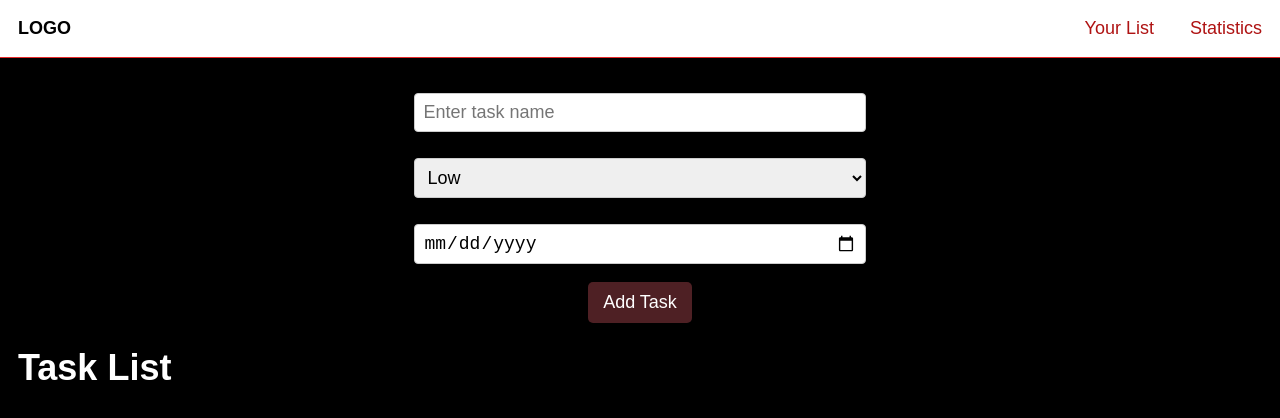
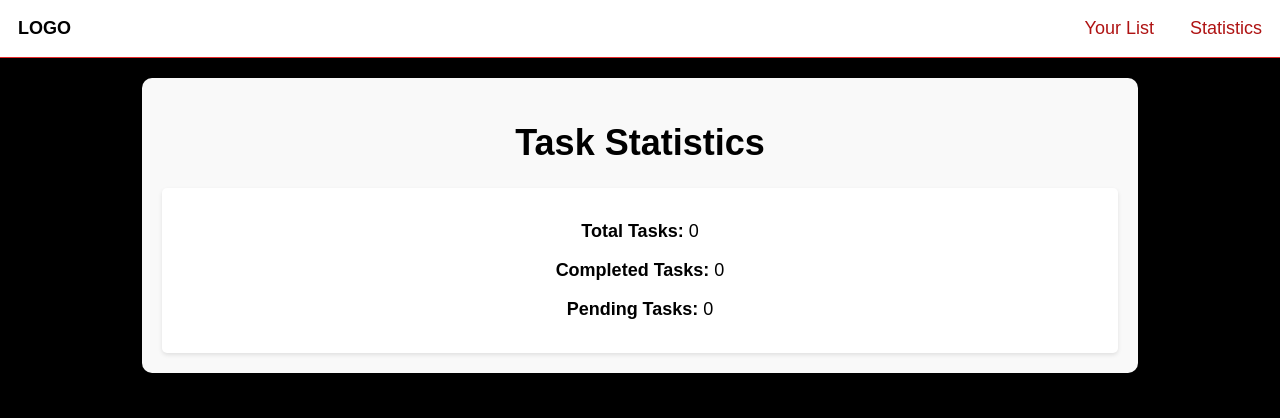
Before and after one commit to Toth-Almos/Client_Side_ToDo, a React (Create React App) app in the folder frontend/: page /statistics in a window 1280 px wide. Shown: the top 418 px of the page. Built offline with nearby package versions, Linux system fonts and the light colour scheme.

Commit message:
Statistics page added
Added a Statistic.js page where the user can see their total, completed and pending tasks. Used React Router for this.

```diff
--- a/frontend/package.json
+++ b/frontend/package.json
@@ -8,6 +8,7 @@
     "@testing-library/user-event": "^13.5.0",
     "react": "^18.3.1",
     "react-dom": "^18.3.1",
+    "react-router-dom": "^7.0.2",
     "react-scripts": "5.0.1",
     "web-vitals": "^2.1.4"
   },
--- a/frontend/src/App.js
+++ b/frontend/src/App.js
@@ -1,9 +1,11 @@
 import React, { useEffect, useState } from 'react';
 import './app.css';
+import { BrowserRouter as Router, Routes, Route } from 'react-router-dom';
 import TaskList from './components/TaskList/TaskList';
 import Header from './components/Header/Header';
 import TaskForm from './components/TaskForm/TaskForm';
 import TaskEditForm from './components/TaskEditForm/TaskEditForm';
+import Statistics from './Pages/Statistics/Statistics';
 
 function App() {
   //Store and load tasks from localStorage
@@ -60,21 +62,32 @@ function App() {
   };
 
   return (
-    <>
+    <Router>
       <Header />
       <div className='body-container'>
+        <Routes>
+          {/* Main task list page */}
+          <Route
+            path="/"
+            element={
+              <>
                 <div className='form-container'>
                   <TaskForm onAddTask={addTask} />
                 </div>
                 <h1>Task List</h1>
                 <TaskList tasks={tasks} onDelete={deleteTask} onToggle={toggleTaskStatus} onEdit={openEditForm} />
-      </div>
+              </>
+            }
+          />
+          {/* Statistics page */}
+          <Route path="/statistics" element={<Statistics tasks={tasks} />} />
+        </Routes>
 
         {isEditing && (
           <TaskEditForm task={editingTask} onClose={closeEditForm} onSave={updateTask} />
         )}
-
-    </>
+      </div>
+    </Router>
   );
 }
 
--- /dev/null
+++ b/frontend/src/Pages/Statistics/Statistics.js
@@ -0,0 +1,19 @@
+import React from 'react';
+import styles from './statistics.module.css';
+
+export default function Statistics({ tasks }) {
+    const totalTasks = tasks.length;    //number of total tasks
+    const completedTasks = tasks.filter(task => task.is_done).length;   //number of completed tasks
+    const pendingTasks = totalTasks - completedTasks;   //number of pending tasks
+
+    return (
+        <div className={styles.statistics}>
+            <h1>Task Statistics</h1>
+            <div className={styles.statBox}>
+                <p><strong>Total Tasks:</strong> {totalTasks}</p>
+                <p><strong>Completed Tasks:</strong> {completedTasks}</p>
+                <p><strong>Pending Tasks:</strong> {pendingTasks}</p>
+            </div>
+        </div>
+    );
+}
--- /dev/null
+++ b/frontend/src/Pages/Statistics/statistics.module.css
@@ -0,0 +1,21 @@
+.statistics {
+    text-align: center;
+    padding: 20px;
+    background-color: #f9f9f9;
+    border-radius: 10px;
+    margin: 20px auto;
+    width: 80%;
+    box-shadow: 0px 4px 6px rgba(0, 0, 0, 0.1);
+}
+
+h1 {
+    color: black;
+}
+
+.statBox {
+    background-color: white;
+    padding: 15px;
+    border-radius: 5px;
+    box-shadow: 0px 2px 4px rgba(0, 0, 0, 0.1);
+    margin-top: 10px;
+}
--- a/frontend/src/components/Header/Header.js
+++ b/frontend/src/components/Header/Header.js
@@ -1,5 +1,6 @@
 import React from 'react';
 import styles from './header.module.css';
+import { Link } from 'react-router-dom';
 
 export default function Header() {
 
@@ -13,12 +14,12 @@ export default function Header() {
                     <ul>
                         <li className={styles.menu_container}>
                             <div>
-                                <a href='./'>Your List</a>
+                                <Link to="/">Your List</Link>
                             </div>
                         </li>
                         <li>
                             <div>
-                                <a href='./'>Statistics</a>
+                                <Link to="/statistics">Statistics</Link>
                             </div>
                         </li>
                     </ul>
```
Also changed, not shown: 1 other file (tests, documents, lock files or other folders). Lines whose indentation alone changed are shown as unchanged.
